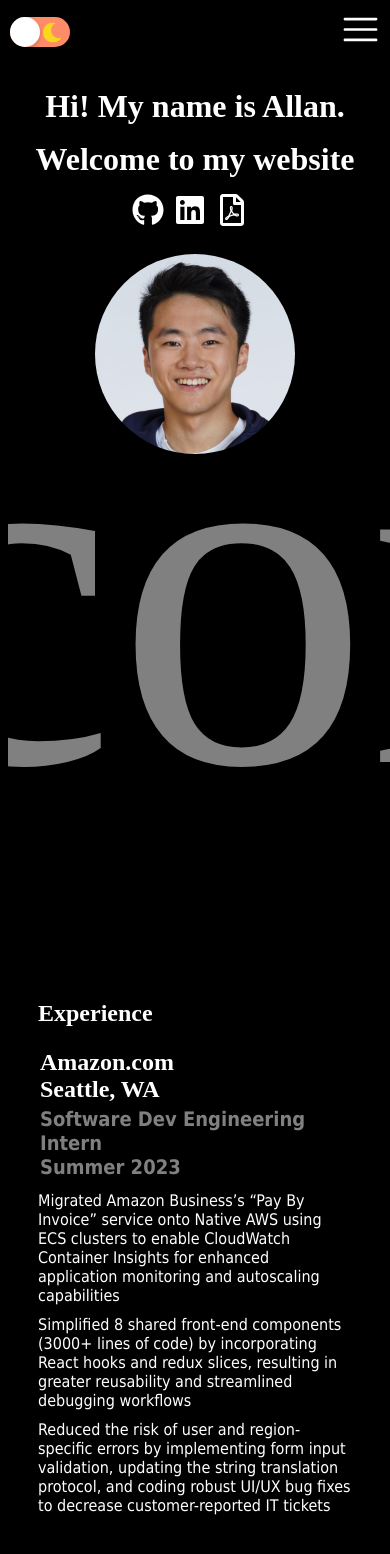
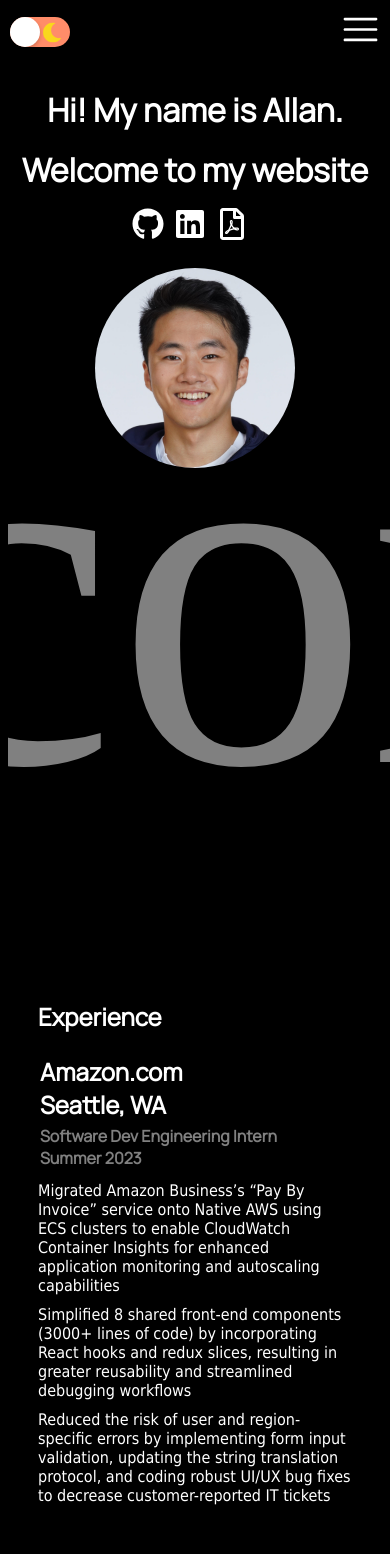
Before and after one commit to ading01/my_website, a React (Create React App) app: page / in a window 390 px wide. Shown: the top 1554 px of the page. Built offline with nearby package versions, Linux system fonts and the light colour scheme.

Commit message:
tablet responsiveness and font change

```diff
--- a/public/index.html
+++ b/public/index.html
@@ -11,6 +11,10 @@
     />
     <link rel="apple-touch-icon" href="%PUBLIC_URL%/logo.png" />
     <link rel="preload" />
+    <link
+      rel="stylesheet"
+      href="https://fonts.googleapis.com/css?family=Manrope"
+    />
     <!--
       manifest.json provides metadata used when your web app is installed on a
       user's mobile device or desktop. See https://developers.google.com/web/fundamentals/web-app-manifest/
--- a/src/components/CircularBar/CircularLoadingBar.tsx
+++ b/src/components/CircularBar/CircularLoadingBar.tsx
@@ -54,10 +54,15 @@ const CircularProgress = styled.circle.attrs<CircularProgressProps>(
 
 // Styled SVG container (no changes here)
 const LoadingContainer = styled.svg`
-  width: 100px;
-  height: 100px;
+  width: 9vw;
+  height: 9vw;
   align-items: center;
   justify-content: center;
+
+  @media (max-width: 1024px) {
+    width: 12vw;
+    height: 12vw;
+  }
 
   @media (max-width: 768px) {
     width: 45vw;
--- a/src/components/Pill.tsx
+++ b/src/components/Pill.tsx
@@ -10,7 +10,7 @@ interface PillProps {
 const PillContainer = styled.span<{ borderColor: string; textColor: string }>`
   display: inline-block;
   padding: 0.5em 1em; // Adjust padding to your liking
-  font-size: 1rem; // Adjust font-size to your liking
+  font-size: 0.8rem; // Adjust font-size to your liking
   background-color: transparent; // Transparent background
   color: ${({ textColor }) => textColor}; // Text color passed via props
   border: 2px solid ${({ borderColor }) => borderColor}; // Border color passed via props
--- a/src/components/ResumeCard/ResumeCard.tsx
+++ b/src/components/ResumeCard/ResumeCard.tsx
@@ -1,6 +1,4 @@
-import React from "react";
 import "./ResumeCard.css";
-import styled from "styled-components";
 import FadeInSection from "../../ui/FadeInSection";
 import {
   ResumeCardContainer,
--- a/src/components/Ticker/Ticker.tsx
+++ b/src/components/Ticker/Ticker.tsx
@@ -27,7 +27,7 @@ const TickerContainer = styled.div`
 const TickerText = styled.div`
   display: inline-block;
   font-size: 100vh;
-  font-family: ${({ theme }) => theme.fonts.heading};
+  font-family: "Lora";
   color: ${({ theme }) => theme.texts.secondary};
   transition: color 0.5s ease;
   animation: ${scrollAnimation} 30s linear infinite;
--- a/src/content/HomeContent/HomeContent.tsx
+++ b/src/content/HomeContent/HomeContent.tsx
@@ -21,7 +21,7 @@ const HomeContainer = styled.div`
 
 const TitleHeading = styled(Heading)`
   font-size: 3rem;
-  font-family: ${({ theme }) => theme.fonts.heading};
+  font-family: "${({ theme }) => theme.fonts.heading}";
   color: ${({ theme }) => theme.texts.primary};
   margin: 0;
   transition: color 0.5s ease;
--- a/src/content/SkillsContent.tsx
+++ b/src/content/SkillsContent.tsx
@@ -2,7 +2,7 @@ import React, { ReactElement } from "react";
 import styled from "styled-components";
 import CircularLoadingBar from "../components/CircularBar/CircularLoadingBar";
 import FadeInSection from "../ui/FadeInSection";
-import SkillBar from "../components/SkillBar/SkillBar";
+import { breakpoints } from "../ui/theme/base/breakpoint";
 import { useRef } from "react";
 
 type SkillsContainerProps = {
@@ -21,7 +21,10 @@ const TitleHeading = styled.h1`
 const GridContainer = styled.div`
   display: grid;
   grid-template-columns: repeat(4, 1fr);
-  gap: 20px;
+
+  @media (max-width: 1024px) {
+    width: 100%;
+  }
 
   @media (max-width: 768px) {
     grid-template-columns: repeat(2, 1fr);
@@ -92,6 +95,7 @@ function SkillsContent() {
           skill={"Express.js"}
           color={"#FFA500"}
         />
+        <CircularLoadingBar progress={90} skill={"Flask"} color={"#FFA500"} />
         {/* Add more CircularLoadingBar components as needed */}
       </SkillsContainer>
       <SkillsContainer title="Technologies">
--- a/src/styles/divs.tsx
+++ b/src/styles/divs.tsx
@@ -1,10 +1,15 @@
 import styled from "styled-components";
+import { breakpoints } from "../ui/theme/base/breakpoint";
 
 export const ResumeCardContainer = styled.div`
   width: 50vw;
   background-color: ${({ theme }) => theme.backgroundColor};
   margin: 20px;
   transition: background-color 0.5s ease;
+
+  @media (max-width: ${breakpoints.tablet}px) {
+    width: 70%;
+  }
 
   @media (max-width: 768px) {
     width: 100%;
@@ -24,6 +29,8 @@ export const LeftColumn = styled.div`
 `;
 
 export const RightColumn = styled.div`
+  align-items: center;
+  justify-content: center;
   flex: 75%;
   padding: 10px;
 `;
--- a/src/styles/text.tsx
+++ b/src/styles/text.tsx
@@ -14,8 +14,9 @@ export const Heading = styled.h1`
 `;
 
 export const SubHeading = styled.h2<{ mode: "light" | "dark" }>`
-  font-size: 1.25rem;
+  font-size: 1rem;
   color: ${({ theme }) => theme.texts.secondary};
+  font-family: ${({ theme }) => theme.fonts.heading};
   margin: 0;
   padding: 0;
   transition: color 0.5s ease;
--- a/src/theme.ts
+++ b/src/theme.ts
@@ -1,11 +1,12 @@
 import { DefaultTheme } from "styled-components";
 
+//
 const lightTheme: DefaultTheme = {
   backgroundColor: "white",
   fonts: {
-    body: "Lora",
-    heading: "Lora",
-    monospace: "'Courier New', monospace",
+    body: "Manrope",
+    heading: "Manrope",
+    monospace: "Manrope",
   },
   texts: {
     primary: "#000000",
@@ -28,9 +29,9 @@ const lightTheme: DefaultTheme = {
 const darkTheme: DefaultTheme = {
   backgroundColor: "black",
   fonts: {
-    body: "Lora",
-    heading: "Lora",
-    monospace: "'Courier New', monospace",
+    body: "Manrope",
+    heading: "Manrope",
+    monospace: "Manrope",
   },
   texts: {
     primary: "white",
--- /dev/null
+++ b/src/ui/theme/base/breakpoint.js
@@ -0,0 +1,9 @@
+const MOBILE_BREAKPOINT = 768;
+const TABLET_BREAKPOINT = 1024;
+const DESKTOP_BREAKPOINT = 1440;
+
+export const breakpoints = {
+  mobile: MOBILE_BREAKPOINT,
+  tablet: TABLET_BREAKPOINT,
+  desktop: DESKTOP_BREAKPOINT,
+};
```
